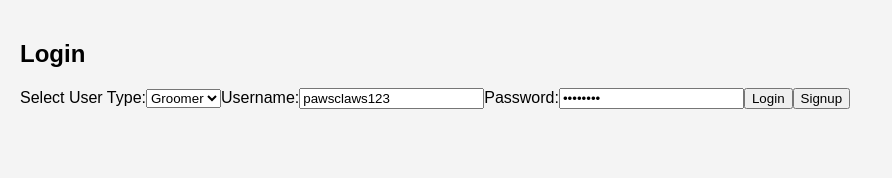
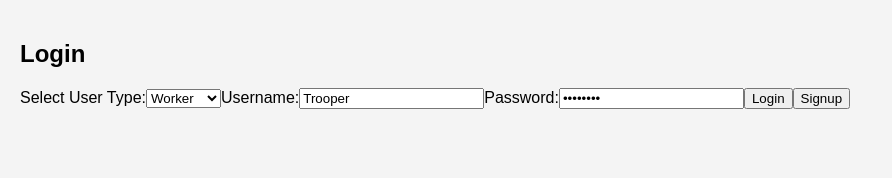
Before and after one commit to connorquitt/Phase-5-Project, a React (Create React App) app in the folder client/: page /login in a window 1280 px wide. Shown: the top 178 px of the page, without its empty margins (0-892 px from the left). Built offline with nearby package versions, Linux system fonts and the light colour scheme.

Commit message:
fixed login again

```diff
--- a/client/src/components/App.js
+++ b/client/src/components/App.js
@@ -10,21 +10,10 @@ function App() {
     const [isLoggedIn, setIsLoggedIn] = useState(false);
     console.log(currentUser);
 
-    const Homepage = () => {
-        const role = currentUser.role
-        return (
-            role === 'owners'
-            ? '/owners'
-            : role === 'workers'
-            ? '/workers'
-            :`/groomers/${currentUser.id}`
-        )
-    }
-
     const Navbar = () => {
         return (
             <nav className='navbar'>
-                <NavLink to={`/${Homepage}`}>Homepage</NavLink>
+                <NavLink to='/owners'>Homepage</NavLink>
                 <NavLink to='/groomers'>Groomers Near Me</NavLink>
                 <NavLink to='/appointments'>Past Appointments</NavLink>
                 <NavLink to='/jobs'>Past Jobs</NavLink>
--- a/client/src/components/Login.js
+++ b/client/src/components/Login.js
@@ -2,8 +2,8 @@ import React, { useState } from 'react';
 import { useHistory } from 'react-router-dom';
 
 function Login({ setCurrentUser }) {
-    const [userType, setUserType] = useState('groomers');
-    const [username, setUsername] = useState('pawsclaws123');
+    const [userType, setUserType] = useState('worker');
+    const [username, setUsername] = useState('Trooper');
     const [password, setPassword] = useState('password');
     const [error, setError] = useState('');
 
@@ -18,13 +18,13 @@ function Login({ setCurrentUser }) {
         }
 
         const queryEndpoint =
-            userType === 'owners'
+            userType === 'owner'
             ? '/owners'
-            : userType === 'workers'
+            : userType === 'worker'
             ? '/workers'
             : '/groomers';
 
-        fetch(`/${userType}`)
+        fetch(queryEndpoint)
             .then((response) => {
                 if (!response.ok) {
                     throw new Error(`Failed to fetch users: ${response.statusText}`);
@@ -36,7 +36,7 @@ function Login({ setCurrentUser }) {
                 if (user) {
                     setCurrentUser({ ...user, role: userType });
                     setError('');
-                    if (userType === 'groomers') {
+                    if (userType === 'groomer') {
                         history.push(`/groomers/${user.id}`); // Navigate to /groomers/:id
                     } else {
                         history.push(`/${userType}s`); // Navigate to /owners or /workers
@@ -68,9 +68,9 @@ function Login({ setCurrentUser }) {
                         onChange={(e) => setUserType(e.target.value)}
                     >
                         <option value="">Select...</option>
-                        <option value="owners">Owner</option>
-                        <option value="workers">Worker</option>
-                        <option value="groomers">Groomer</option>
+                        <option value="owner">Owner</option>
+                        <option value="worker">Worker</option>
+                        <option value="groomer">Groomer</option>
                     </select>
                 </label>
 
--- a/client/src/components/Routes.js
+++ b/client/src/components/Routes.js
@@ -7,7 +7,7 @@ import PetInfo from './owner/PetMoreInfo';
 import Login from './Login';
 import Signup from './Signup';
 
-import Need from './StillNeed.js';
+import Need from './STILLNEED.JS';
 
 const Routes = ({ isLoggedIn, setCurrentUser, handleLogin }) => {
     return (
```
Also changed, not shown: client/src/components/STILLNEED.JS (renamed from client/src/components/StillNeed.js).
